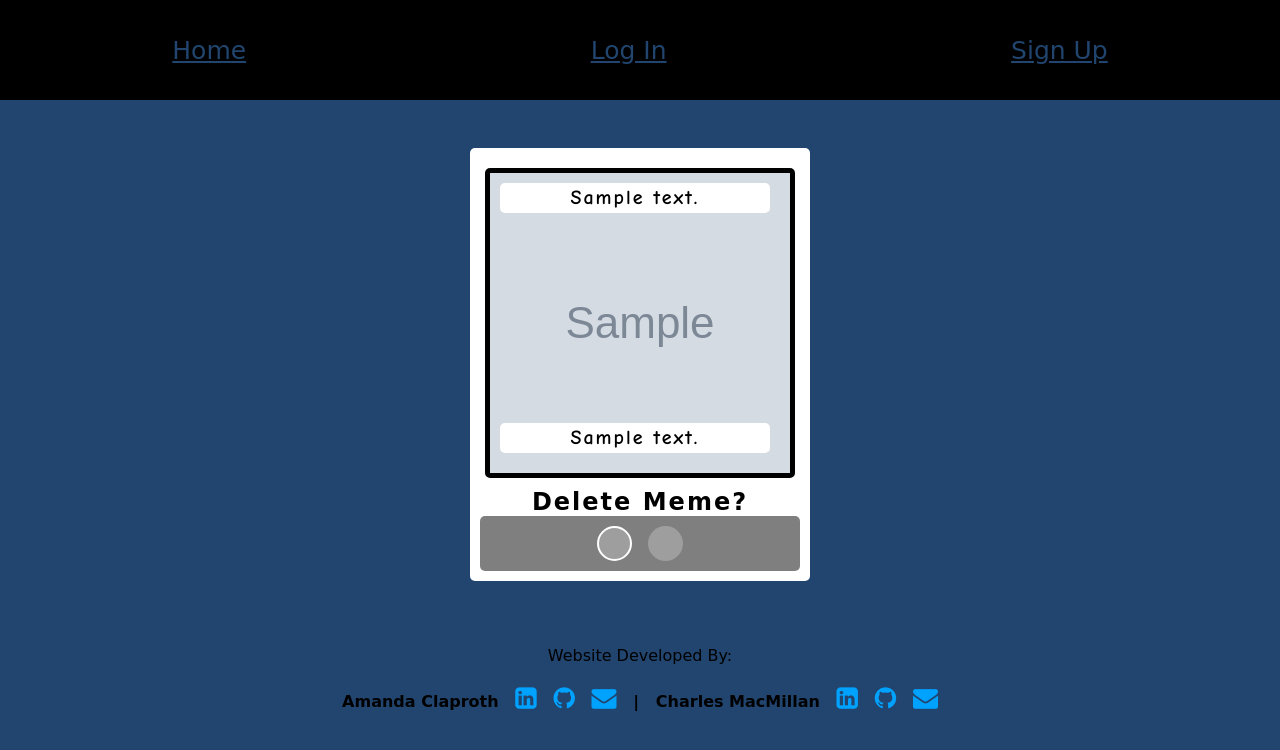
After one commit to Aclap427/Meme_World, a Django app: page /memes/1/delete in a window 1280 px wide. The commit adds this page. Shown: the top 750 px of the page. Run offline with Django 3.2, Linux system fonts and the light colour scheme; tables that the repository leaves empty hold one stand-in row (values such as "Sample post"); grey boxes marked "Sample" are stand-in pictures; some web fonts are replaced; grey boxes are pictures that could not be loaded.

Commit message:
full CRUD functionality

```diff
--- a/main_app/static/css/style.css
+++ b/main_app/static/css/style.css
@@ -54,7 +54,6 @@ a:hover {
     flex-direction: column;
     justify-content: center;
     background-color: rgb(255, 255, 255);
-    z-index: -2;
     padding: 10px 10px 0 0;
     border-radius: 5px;
     margin: 5px;
@@ -84,6 +83,16 @@ a:hover {
     padding: 0 5px;
     justify-content: center;
     align-items: center;
+    z-index: 2;
+    line-height: 20px;
+}
+
+.long-string {
+    font-size: 20px;
+}
+
+.short-string {
+    font-size: 25px;
 }
 
 .top {
@@ -94,7 +103,7 @@ a:hover {
     border: 5px solid black;
     border-radius: 5px;
     grid-area: 1/1/4/6;
-    z-index: -1;
+    z-index: 1;
     width: 100%;
     height: 100%;
 }
@@ -117,16 +126,42 @@ form {
 .btn {
     width: 35px;
     height: 35px;
-    margin-left: 8px;
-    color: rgb(247, 242, 242);
+    margin: 0 8px;
     border: none;
     border-radius: 50%;
-    font-size: 20px;
-    background-color: rgb(51, 182, 51);
 }
 
-.btn:hover {
-    background-color: rgb(144, 238, 149);
+.submit {
+    background-image: url('https://lh3.googleusercontent.com/proxy/ZwpUL87gS86A6HKGz8CnIkpKPT3-nIxmpT7B7e5JE9U1ryfukzbaGuzQBr2Qe2uOiZg4AlYxSrbGUH69Zz1-Rby0AhD4lsQ');
+    background-size: 95%;
+    background-position: center;
+    background-repeat: no-repeat;
+}
+
+.cancel {
+    background-image: url('https://www.iconfinder.com/data/icons/material-design-9/48/6-512.png');
+    background-size: contain;
+    border: 2px solid white;
+}
+
+.delete {
+    background-image: url('https://media.istockphoto.com/vectors/bin-icon-flat-red-round-button-vector-illustration-vector-id1162428585?k=6&m=1162428585&s=612x612&w=0&h=wpxkoulockcgBSplnPJs6rHizOkW0BL7Sb-FL8n59-o=');
+    background-size: contain;
+}
+
+.submit:hover {
+    border: 2px solid rgb(0, 168, 0);
+}
+
+.cancel:hover {
+    border: 2px solid rgb(85, 85, 141);
+    background-size: 95%;
+    background-repeat: no-repeat;
+    background-position: center;
+}
+
+.delete:hover {
+    border: 2px solid red;
 }
 
 footer {
--- /dev/null
+++ b/main_app/templates/main_app/meme_confirm_delete.html
@@ -0,0 +1,24 @@
+{% extends 'base.html' %} {% block content %}
+<h1></h1>
+<div class="box" style="padding-bottom: 10px">
+  <div class="meme">
+    {% if meme.top_text|length > 10 %}
+    <p class="top long-string">{{meme.top_text}}</p>
+    {% else %}
+    <p class="top short-string">{{meme.top_text}}</p>
+    {% endif %}
+    <img class="photo" src="{{meme.photo_URL}}" alt="pic" />
+    {% if meme.top_text|length > 10 %}
+    <p class="bottom long-string">{{meme.bottom_text}}</p>
+    {% else %}
+    <p class="bottom short-string">{{meme.bottom_text}}</p>
+    {% endif %}
+</div>
+<p style="text-align: center; margin: 10px 0 0 10px;">Delete Meme?</p>
+<form style="margin: 0 0 0 10px" action="" method="POST">
+  {% csrf_token %}
+  <button href="{% url 'user' %}" class="cancel btn"></button>
+  <input type="submit" value="" class="delete btn" />
+</form>
+</div>
+{% endblock %}
--- a/main_app/urls.py
+++ b/main_app/urls.py
@@ -7,4 +7,6 @@ urlpatterns = [
     path('accounts/signup/', views.signup, name='signup'),
     path('memes/user/', views.user_view, name='user'),
     path('memes/create/', views.MemeCreate.as_view(), name='memes_create'),
+    path('memes/<int:pk>/update', views.MemeUpdate.as_view(), name='memes_update'),
+    path('memes/<int:pk>/delete', views.MemeDelete.as_view(), name='memes_delete'),
 ]
--- a/main_app/views.py
+++ b/main_app/views.py
@@ -42,3 +42,12 @@ class MemeCreate(CreateView):
   def form_valid(self, form):
     form.instance.user = self.request.user
     return super().form_valid(form)
+
+class MemeUpdate(UpdateView):
+  model = Meme
+  fields = ['top_text', 'bottom_text']
+  success_url = '/memes/user/'
+
+class MemeDelete(DeleteView):
+  model = Meme
+  success_url = '/memes/'
```
Also changed, not shown: main_app/templates/main_app/meme_form.html (+6 -2 lines), main_app/templates/memes/index.html (+10 -2 lines), main_app/templates/memes/user.html (+15 -3 lines).
